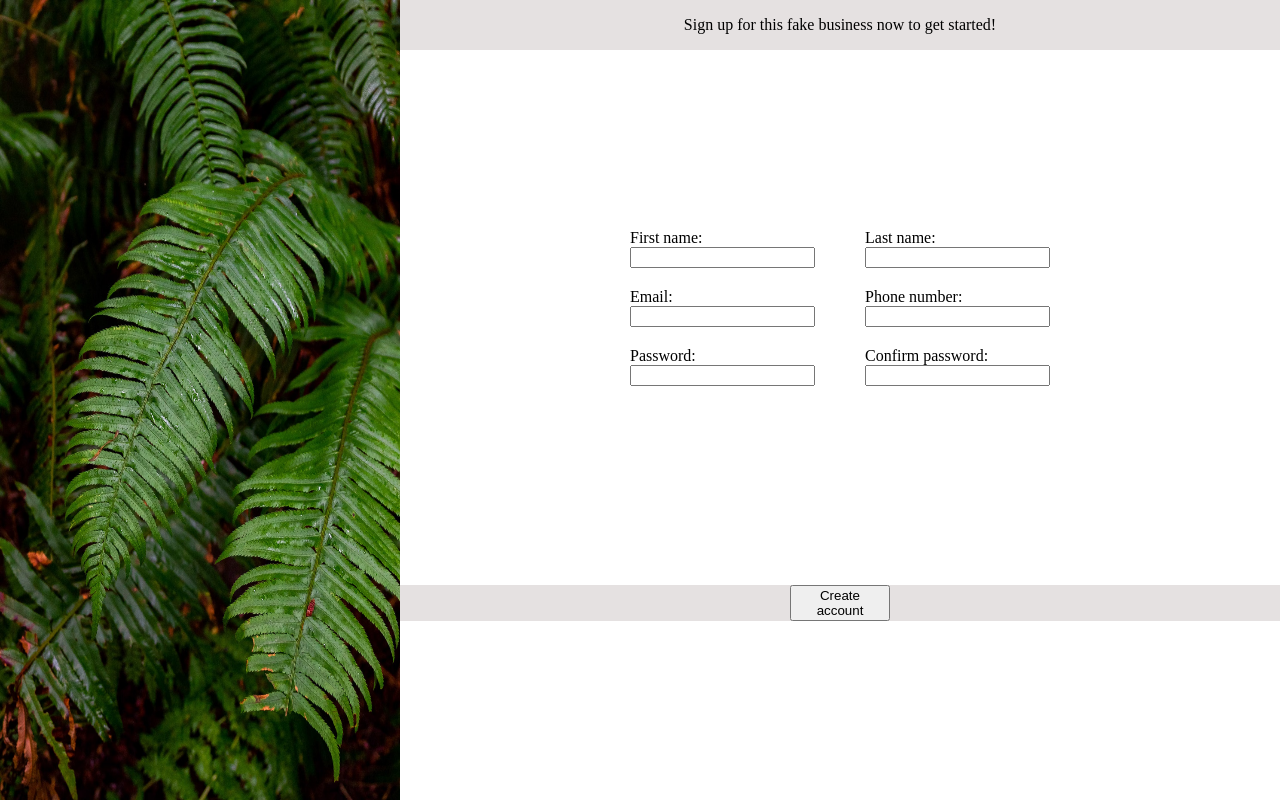
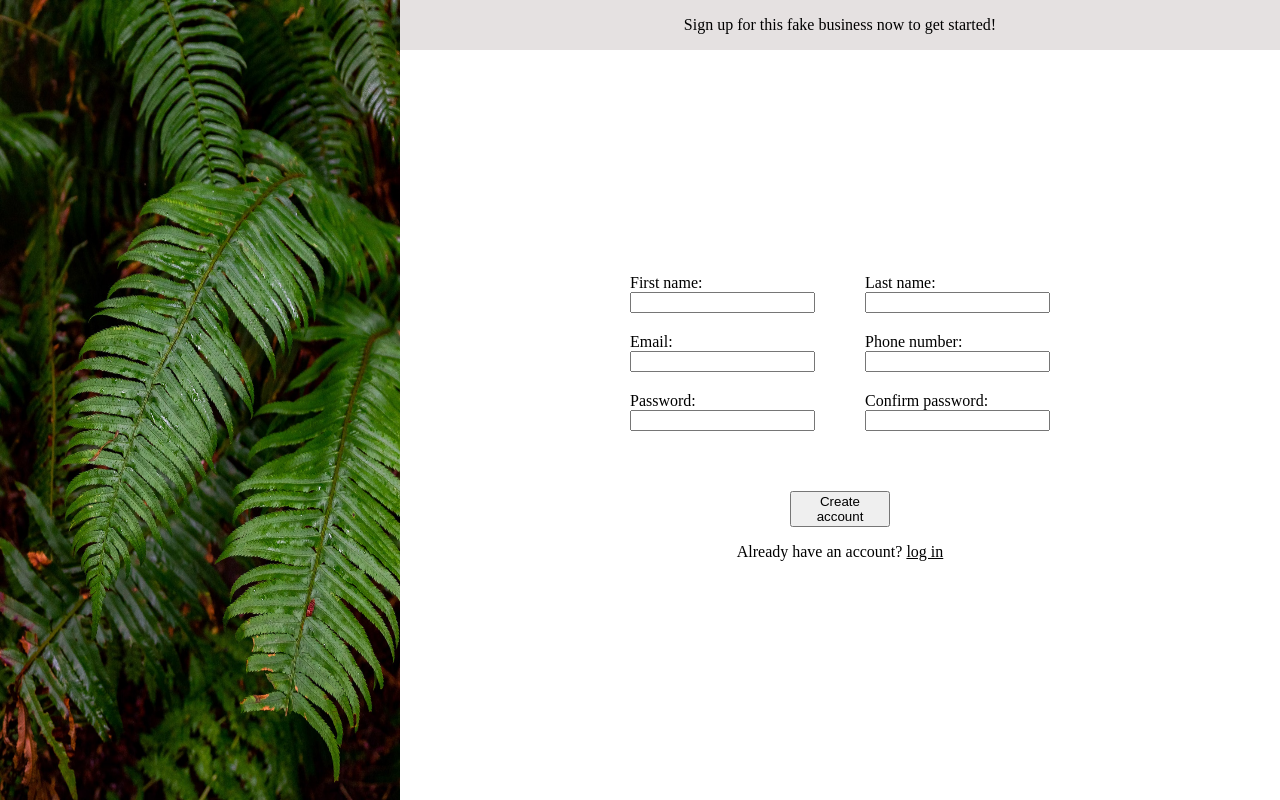
Before and after one commit to The-Odin-Project-Self-Learn/Signup-Form, a plain HTML site: page index.html in a window 1280 px wide. Drawn offline with Linux system fonts and the light colour scheme.

Commit message:
done without shading entirety of the bottom of right column

```diff
--- a/index.html
+++ b/index.html
@@ -59,6 +59,7 @@
 
                 <div class = "create-acct-container">
                     <button>Create account</button>
+                    <p>Already have an account? <u>log in</u></p>
                 </div>
             </div>
 
--- a/style.css
+++ b/style.css
@@ -52,7 +52,7 @@ button {
     flex-grow: 1;
     display: flex;
     flex-direction: column;
-    justify-content: space-evenly;
+    justify-content: center;
     align-items: center;
     width: 100%;
 }
@@ -65,10 +65,9 @@ button {
 }
 
 .create-acct-container {
+    margin-top: 40px;
     width: 100%;
     display: flex;
     flex-direction: column;
     align-items: center;
-    background-color: rgb(229, 225, 225);
-
 }
```
